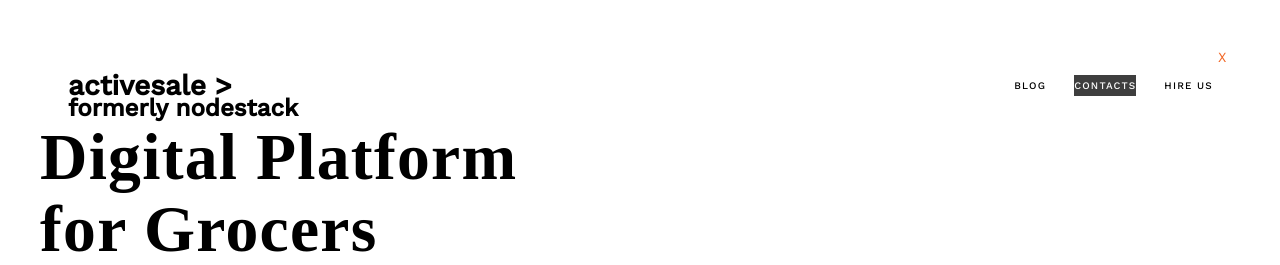
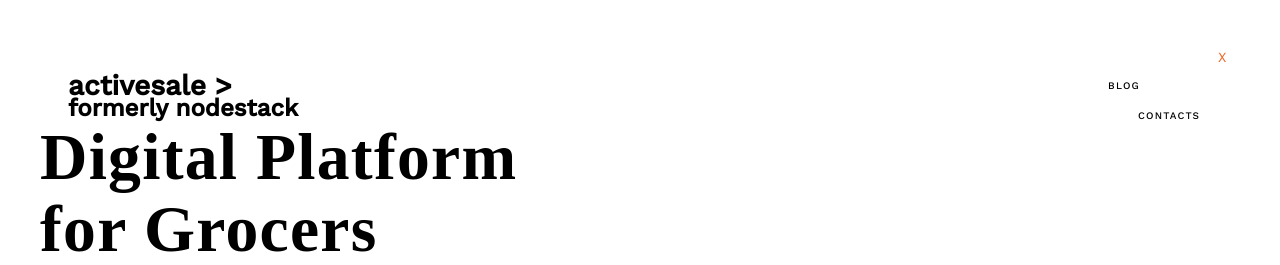
Before and after one commit to nodestack/nodestack.github.io, a Jekyll site: the page built from index.html, in a window 1280 px wide. Shown: the top 265 px of the page. Built offline with Jekyll 4.4.1, drawn with Linux system fonts in a browser that asks for light colours; nearby versions of some CDN libraries; some web fonts are replaced.

Commit message:
Update nav.html

```diff
--- a/_includes/nav.html
+++ b/_includes/nav.html
@@ -37,10 +37,7 @@
                         <a href="#">Blog</a>
                     </li>
                     <li class="page-scroll">
-                        <a href="#contact-us">Contacts</a>
-                    </li>
-                    <li class="page-scroll">
-                        <a href="#" >Hire us</a>
+                        <a href="javascript:void(0)" class="icon">Contacts</a>
                     </li>
                 </ul>
             </div>
```
